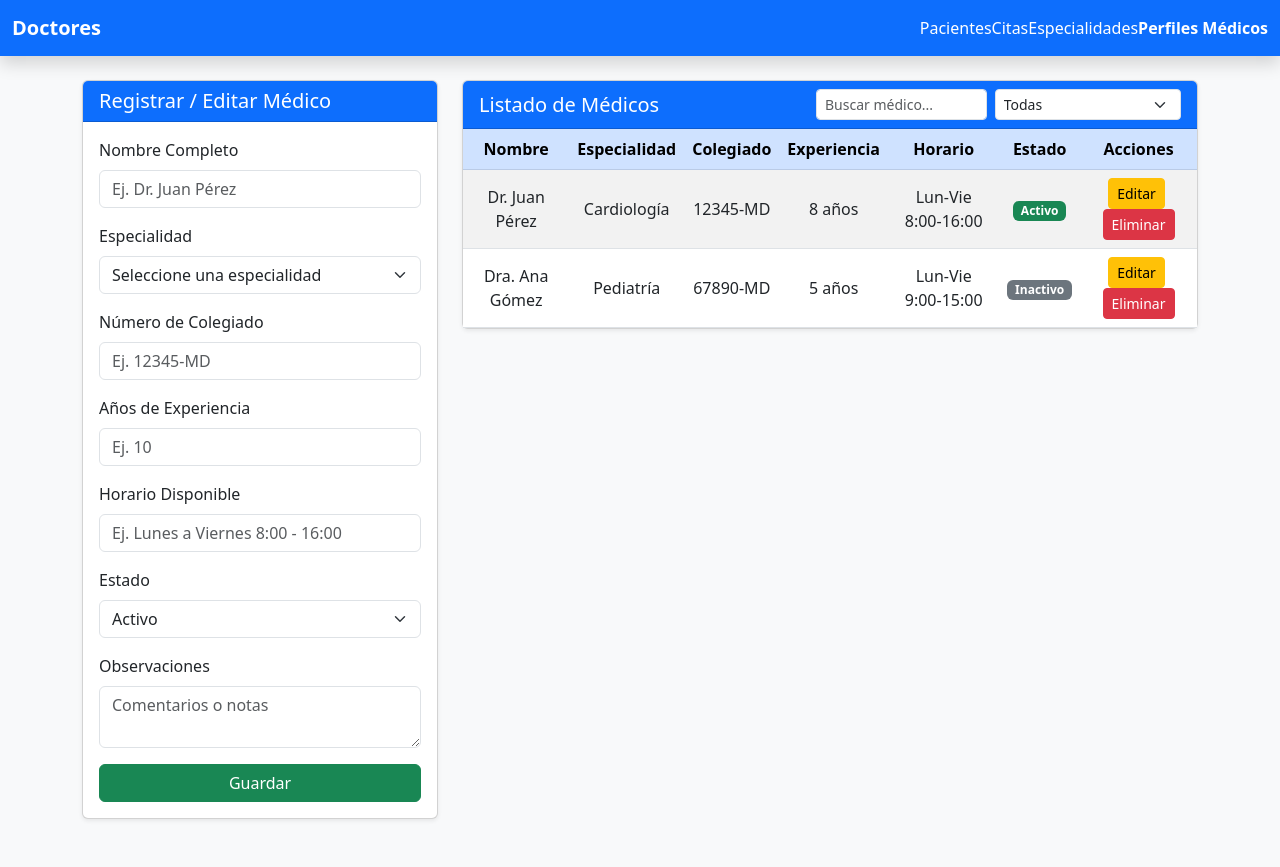
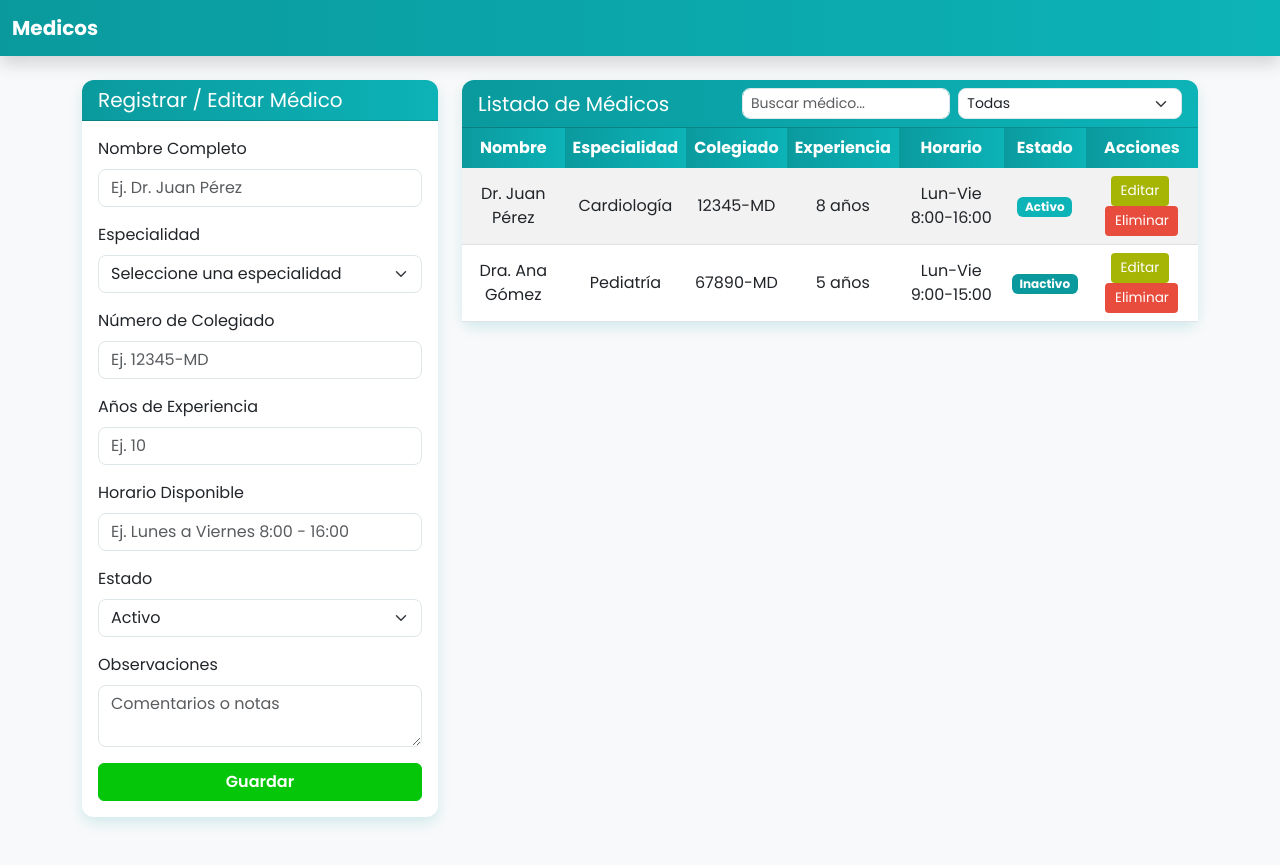
Before and after one commit to Lisseth-Montoya/agenda_citas_comunitarias, a Flask app: template templates/modulos/P-medicos.html in a window 1280 px wide. After the commit the page ends 830 px from the top, so only its background shows below. Run offline with Flask 3, Linux system fonts and the light colour scheme; the template is opened without the code that fills it, so the values that code supplies are empty.

Commit message:
Avance en mi módulo Pmedicos

```diff
--- a/static/css/P-medicos.css
+++ b/static/css/P-medicos.css
@@ -1,55 +1,133 @@
+@import url('https://fonts.googleapis.com/css2?family=Poppins:wght@300;400;600;700&display=swap');
+
+/* Paleta del proyecto */
+:root {
+  --color-azul-oscuro: #0a9a9e;
+  --color-azul-claro: #0cb3b7;
+  --color-blanco: #ffffff;
+  --color-verde: #05c608;
+   --color-amarillo: #a6b404;
+}
+
+
+/* Estilo base */
 body {
   font-family: 'Poppins', sans-serif;
+  background-color: #f5f7f8;
+  color: #1a1a1a;
 }
 
-.navbar-brand {
-  font-size: 1.3rem;
-  letter-spacing: 0.5px;
+/* NAVBAR */
+.navbar {
+  background: linear-gradient(90deg, var(--color-azul-oscuro), var(--color-azul-claro)) !important;
+}
+.navbar-brand,
+.navbar .nav-link {
+  color: var(--color-blanco) !important;
+}
+.navbar .nav-link.active,
+.navbar .nav-link:hover {
+  text-decoration: underline;
 }
 
+/* TARJETAS */
 .card {
-  border: none;
-  border-radius: 0.75rem;
+  border: none !important;
+  border-radius: 0.75rem !important;
+  box-shadow: 0 4px 12px rgba(0,0,0,0.08) !important;
+}
+.card-header {
+  background: linear-gradient(90deg, var(--color-azul-oscuro), var(--color-azul-claro)) !important;
+  color: var(--color-blanco) !important;
+  border-top-left-radius: 0.75rem !important;
+  border-top-right-radius: 0.75rem !important;
+  font-weight: 600 !important;
 }
 
-.card-header {
-  border-top-left-radius: 0.75rem !important;
-  border-top-right-radius: 0.75rem !important;
+/* FORMULARIOS */
+.form-control,
+.form-select,
+textarea.form-control {
+  border: 1px solid #dfe6e9 !important;
+  border-radius: 0.5rem !important;
+}
+.form-control:focus,
+.form-select:focus {
+  border-color: var(--color-azul-claro) !important;
+  box-shadow: 0 0 0 0.15rem rgba(12, 179, 183, 0.25) !important;
 }
 
-input::placeholder, textarea::placeholder {
-  color: #aaa;
+/* BOTONES */
+.btn-success {
+  background-color: var(--color-verde) !important;
+  border-color: var(--color-verde) !important;
+  color: var(--color-blanco) !important;
+  font-weight: 600 !important;
+}
+.btn-success:hover {
+  background-color: var(--color-azul-oscuro) !important;
+  border-color: var(--color-azul-oscuro) !important;
 }
 
-.btn-success {
-  background-color: #28a745;
-  border: none;
+.btn-warning {
+  background-color: var( --color-amarillo) !important;
+  border: none !important;
+  color: var(--color-blanco) !important;
 }
 
-.btn-success:hover {
-  background-color: #218838;
+.btn-danger {
+  background-color: #e74c3c !important;
+  border: none !important;
+  color: var(--color-blanco) !important;
 }
 
+/* TABLA */
 .table thead th {
-  background-color: #007bff !important;
-  color: white;
+  background: linear-gradient(90deg, var(--color-azul-oscuro), var(--color-azul-claro)) !important;
+  color: var(--color-blanco) !important;
+  border-bottom: none !important;
+}
+.table-striped > tbody > tr:nth-of-type(odd) {
+  background-color: #f8f9fa !important;
 }
 
-.table-striped > tbody > tr:nth-of-type(odd) {
-  background-color: #f8f9fa;
+/* BADGES */
+.badge.bg-success {
+  background-color: var(--color-azul-claro) !important;
+  color: var(--color-blanco) !important;
+}
+.badge.bg-secondary {
+  background-color: var(--color-azul-oscuro) !important;
+  color: var(--color-blanco) !important;
 }
 
-.badge {
-  font-size: 0.8rem;
-  padding: 0.4em 0.6em;
+/* BÚSQUEDA Y FILTROS */
+#buscar,
+#filtroEspecialidad {
+  border: 1px solid #dfe6e9 !important;
+  border-radius: 0.5rem !important;
+}
+#buscar:focus,
+#filtroEspecialidad:focus {
+  border-color: var(--color-azul-claro) !important;
+  box-shadow: 0 0 0 0.1rem rgba(12, 179, 183, 0.25) !important;
 }
 
+/* SOMBRAS Y DETALLES */
+.shadow-sm {
+  box-shadow: 0 6px 14px rgba(10, 154, 158, 0.15) !important;
+}
+.btn-sm {
+  padding: 0.3rem 0.6rem !important;
+  font-size: 0.85rem !important;
+}
+
+/* RESPONSIVE */
 @media (max-width: 992px) {
   .navbar .nav-link {
-    font-size: 0.9rem;
+    font-size: 0.9rem !important;
   }
-
   #buscar {
-    width: 120px;
+    width: 120px !important;
   }
 }
--- a/templates/modulos/P-medicos.html
+++ b/templates/modulos/P-medicos.html
@@ -5,19 +5,19 @@
   <meta name="viewport" content="width=device-width, initial-scale=1.0">
   <title>Gestión de Perfiles Médicos</title>
   <link href="https://cdn.jsdelivr.net/npm/bootstrap@5.3.0/dist/css/bootstrap.min.css" rel="stylesheet">
-  <link rel="stylesheet" href="style.css">
+  <link rel="stylesheet" href="P-medicos.css">
 </head>
 <body class="bg-light">
+
+<link rel="stylesheet" href="{{ url_for('static', filename='P-medicos.css')}}">
 
   <!-- Encabezado -->
   <nav class="navbar navbar-expand-lg navbar-dark bg-primary shadow">
     <div class="container-fluid">
-      <a class="navbar-brand fw-bold" href="#">Doctores</a>
+      <a class="navbar-brand fw-bold" href="#"> Medicos</a>
       <div class="d-flex">
-        <a class="nav-link text-white" href="#">Pacientes</a>
-        <a class="nav-link text-white" href="#">Citas</a>
-        <a class="nav-link text-white" href="#">Especialidades</a>
-        <a class="nav-link active fw-bold text-white" href="#">Perfiles Médicos</a>
+
+
       </div>
     </div>
   </nav>
```
